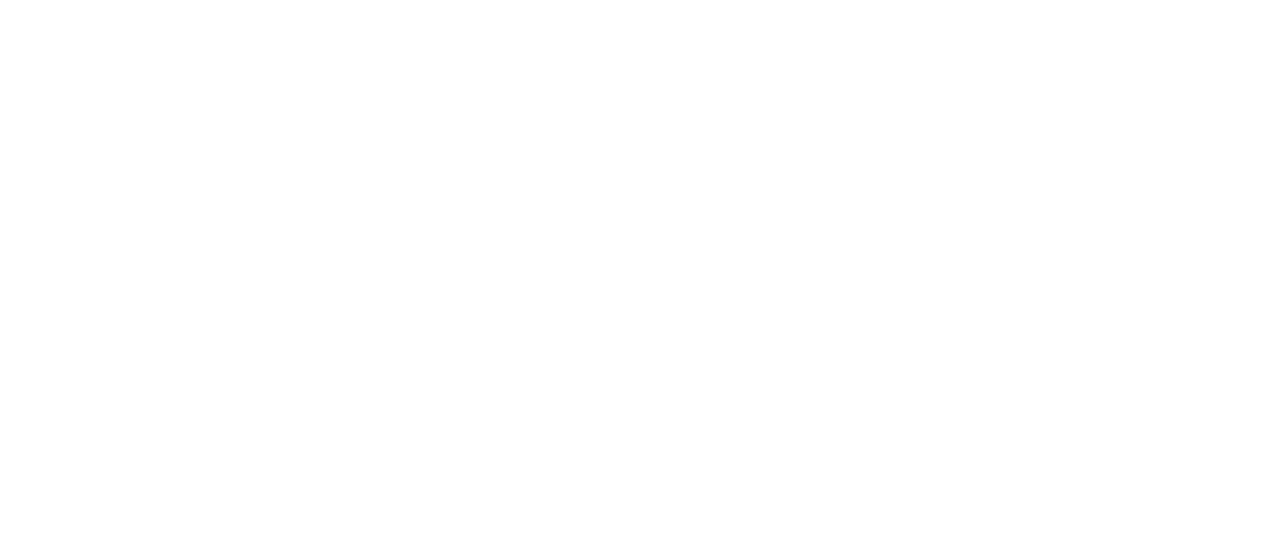
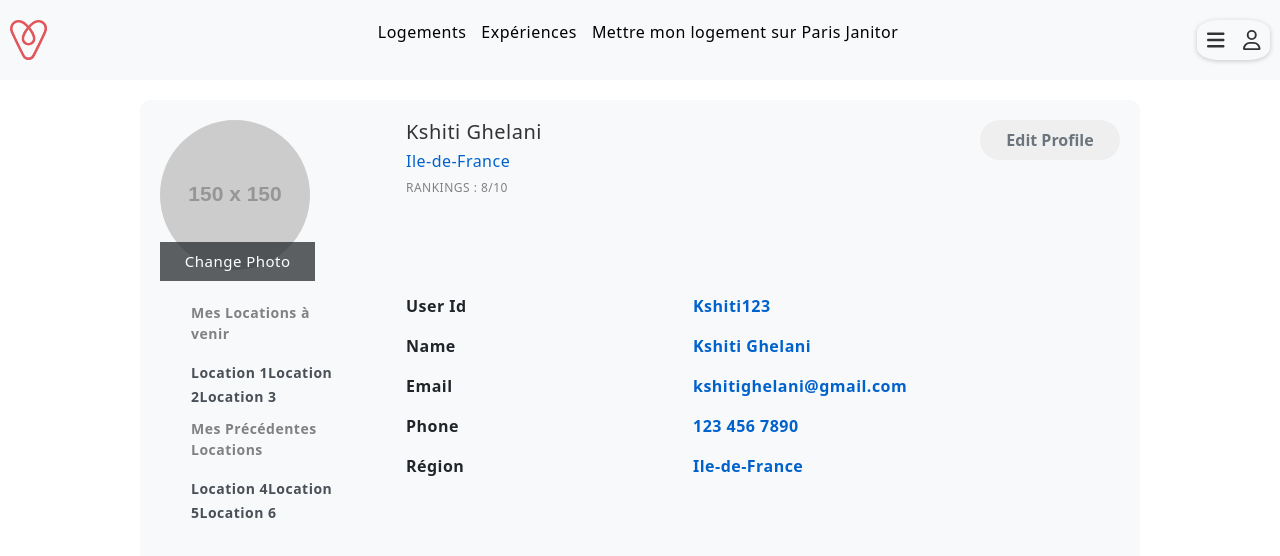
Before and after one commit to FlowerInTheRain/ParisJanitor, a Vue app: page /mon-compte in a window 1280 px wide. Before the commit this address had no page. Shown: the top 556 px of the page. Built offline with nearby package versions, Linux system fonts and the light colour scheme.

Commit message:
mise en place du login en static

```diff
--- a/src/router.js
+++ b/src/router.js
@@ -1,6 +1,6 @@
-
 import { createRouter, createWebHistory } from 'vue-router';
 import HomeView from './views/home/HomeView.vue';
+import ProfilView from './views/user/ProfilView.vue';
 
 const routes = [
   {
@@ -8,6 +8,12 @@
     name: 'home',
     component: HomeView,
     meta: { title: 'Paris Janitor' }
+  },
+  {
+    path: '/mon-compte',
+    name: 'profil',
+    component: ProfilView,
+    meta: { title: 'Mon Compte - Paris Janitor' }
   }
 ];
 
@@ -20,4 +26,4 @@
   document.title = to.meta.title || 'Paris Janitor';
 });
 
-export default router
+export default router;
--- a/src/store.js
+++ b/src/store.js
@@ -14,6 +14,7 @@
             commit('setAuthentication', status);
         },
         login({ commit }) {
+            // Vous pouvez également stocker le token ici si besoin
             localStorage.setItem('token', 'your-token-value');
             commit('setAuthentication', true);
         },
--- a/src/views/home/content/UserMenu.vue
+++ b/src/views/home/content/UserMenu.vue
@@ -10,7 +10,7 @@
         <li><a href="#">Voyages</a></li>
         <li><a href="#">Favoris</a></li>
         <li><a href="#">Mettre mon logement en location</a></li>
-        <li><a href="#">Compte</a></li>
+        <li><router-link to="/mon-compte">Mon compte</router-link></li> <!-- Lien vers Mon Compte -->
         <li><a href="#">Centre d'aide</a></li>
         <li><a @click="handleLogout">Déconnexion</a></li>
       </ul>
@@ -25,10 +25,9 @@
 </template>
 
 <script>
-import {mapState} from "vuex";
+import { mapState } from "vuex";
 
 export default {
-
   computed: {
     ...mapState(['isAuthenticated'])
   },
@@ -53,6 +52,7 @@
 </script>
 
 <style scoped>
+/* Styles du UserMenu */
 .user-menu {
   position: relative;
   display: flex;
--- a/src/views/user/LoginView.vue
+++ b/src/views/user/LoginView.vue
@@ -74,7 +74,9 @@
   },
   methods: {
     closePopup() {
-      this.$emit('close-popup');
+      setTimeout(() => {
+        this.$emit('close-popup');
+      }, 20);
     },
     goBack() {
       this.popupTitle = 'Connexion ou inscription';
@@ -90,6 +92,10 @@
         try {
           const response = await signIn(loginData);
           console.log("Login Successful:", response);
+
+          localStorage.setItem('token', response.token);
+          this.$store.dispatch('updateAuthentication', true);
+
           this.closePopup();
         } catch (error) {
           console.error("Login Failed:", error);
@@ -106,15 +112,21 @@
             this.adresse1,
             this.adresse2
         );
+        try {
+          const signUpResponse = await signUp(dto);
+          console.log("Registration Successful:", signUpResponse);
+          console.log( this.email, this.password);
+          const loginData = { email: this.email, password: this.password };
+          const loginResponse = await signIn(loginData);
+          console.log("Login Successful after registration:", loginResponse);
 
-        console.log("Registration Data:", dto);
+          localStorage.setItem('token', loginResponse.token);
+          this.$store.dispatch('updateAuthentication', true);
 
-        try {
-          const response = await signUp(dto);
-          console.log("Registration Successful:", response);
           this.closePopup();
+
         } catch (error) {
-          console.error("Registration Failed:", error);
+          console.error("Registration or Login Failed:", error);
         }
       } else {
         try {
--- /dev/null
+++ b/src/views/user/ProfilView.vue
@@ -0,0 +1,209 @@
+<template>
+  <div>
+    <HeaderView />
+
+    <div class="container profile">
+      <div class="row">
+        <div class="col-md-3">
+          <div class="profile-img">
+            <img :src="user.imageUrl" alt="User Image"/>
+            <div class="file btn btn-lg btn-primary">
+              Change Photo
+              <input type="file" name="file"/>
+            </div>
+          </div>
+        </div>
+        <div class="col-md-7">
+          <div class="profile-head">
+            <h5>{{ user.name }}</h5>
+            <h6>{{ user.region }}</h6>
+            <p class="proile-rating">RANKINGS : <span>{{ user.rank }}/10</span></p>
+          </div>
+        </div>
+        <div class="col-md-2">
+          <button @click="editProfile" class="profile-edit-btn">Edit Profile</button>
+        </div>
+      </div>
+      <div class="row">
+        <div class="col-md-3">
+          <div class="profile-work">
+            <p>Mes Locations à venir</p>
+            <a v-for="location in upcomingLocations" :key="location.id" href="#">{{ location.name }}</a>
+            <p>Mes Précédentes Locations</p>
+            <a v-for="location in pastLocations" :key="location.id" href="#">{{ location.name }}</a>
+          </div>
+        </div>
+        <div class="col-md-7">
+          <div class="tab-content profile-tab" id="myTabContent">
+            <div class="row">
+              <div class="col-md-6">
+                <label>User Id</label>
+              </div>
+              <div class="col-md-6">
+                <p>{{ user.userId }}</p>
+              </div>
+            </div>
+            <div class="row">
+              <div class="col-md-6">
+                <label>Name</label>
+              </div>
+              <div class="col-md-6">
+                <p>{{ user.name }}</p>
+              </div>
+            </div>
+            <div class="row">
+              <div class="col-md-6">
+                <label>Email</label>
+              </div>
+              <div class="col-md-6">
+                <p>{{ user.email }}</p>
+              </div>
+            </div>
+            <div class="row">
+              <div class="col-md-6">
+                <label>Phone</label>
+              </div>
+              <div class="col-md-6">
+                <p>{{ user.phone }}</p>
+              </div>
+            </div>
+            <div class="row">
+              <div class="col-md-6">
+                <label>Région</label>
+              </div>
+              <div class="col-md-6">
+                <p>{{ user.region }}</p>
+              </div>
+            </div>
+          </div>
+        </div>
+      </div>
+    </div>
+  </div>
+</template>
+
+<script>
+import HeaderView from "@/views/home/content/HeaderView.vue";
+
+export default {
+  components: {
+    HeaderView
+  },
+  data() {
+    return {
+      user: {
+        userId: 'Kshiti123',
+        name: 'Kshiti Ghelani',
+        email: 'kshitighelani@gmail.com',
+        phone: '123 456 7890',
+        region: 'Ile-de-France',
+        imageUrl: 'https://via.placeholder.com/150',
+        rank: 8
+      },
+      upcomingLocations: [
+        { id: 1, name: 'Location 1' },
+        { id: 2, name: 'Location 2' },
+        { id: 3, name: 'Location 3' }
+      ],
+      pastLocations: [
+        { id: 4, name: 'Location 4' },
+        { id: 5, name: 'Location 5' },
+        { id: 6, name: 'Location 6' }
+      ]
+    };
+  },
+  methods: {
+    editProfile() {
+    }
+  }
+};
+</script>
+
+<style scoped>
+.container {
+  max-width: 1000px;
+  margin: 20px auto;
+}
+
+.profile {
+  padding: 20px;
+  background: #f8f9fa;
+  border-radius: 10px;
+}
+
+.profile-img img {
+  width: 150px;
+  height: 150px;
+  border-radius: 50%;
+}
+
+.profile-img .file {
+  position: relative;
+  overflow: hidden;
+  margin-top: -20%;
+  width: 70%;
+  border: none;
+  border-radius: 0;
+  font-size: 15px;
+  background: #212529b8;
+}
+
+.profile-img .file input {
+  position: absolute;
+  opacity: 0;
+  right: 0;
+  top: 0;
+}
+
+.profile-head h5 {
+  color: #333;
+}
+
+.profile-head h6 {
+  color: #0062cc;
+}
+
+.profile-head .proile-rating {
+  font-size: 12px;
+  color: #818182;
+  margin-top: 5px;
+}
+
+.profile-edit-btn {
+  border: none;
+  border-radius: 1.5rem;
+  width: 100%;
+  padding: 8px;
+  font-weight: 600;
+  color: #6c757d;
+  cursor: pointer;
+}
+
+.profile-work {
+  padding: 14%;
+  margin-top: -15%;
+}
+
+.profile-work p {
+  font-size: 14px;
+  color: #818182;
+  font-weight: 600;
+  margin-top: 10px;
+}
+
+.profile-work a {
+  text-decoration: none;
+  color: #495057;
+  font-weight: 600;
+  font-size: 14px;
+}
+
+.profile-tab label {
+  font-weight: 600;
+}
+
+.profile-tab p {
+  font-weight: 600;
+  color: #0062cc;
+}
+</style>
```
